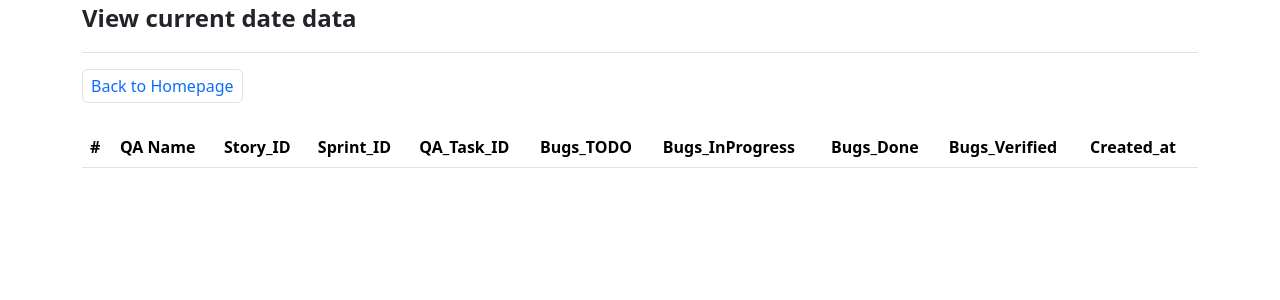
After one commit to lokeshjammi/Status_Update, a Flask app: page /view_current_date_data in a window 1280 px wide. The commit adds this page. Shown: the top 300 px of the page. Run offline with Flask 3, Linux system fonts and the light colour scheme; lists and menus that the app fills with data are empty; some libraries are stand-ins or nearby versions.

Commit message:
Demo Code commit

```diff
--- a/main.py
+++ b/main.py
@@ -1,14 +1,13 @@
 import os
-from cProfile import label
 
 from flask import Flask, render_template, request, url_for, redirect
 from flask_bootstrap import Bootstrap5
 from flask_sqlalchemy import SQLAlchemy
 from flask_wtf import FlaskForm
-from sqlalchemy import values
 from wtforms import StringField, SubmitField, EmailField, IntegerField
 from wtforms.fields.datetime import DateField
-from wtforms.validators import DataRequired, ReadOnly, Disabled
+from wtforms.validators import DataRequired
+from datetime import date
 
 app = Flask(__name__)
 Bootstrap5(app)
@@ -18,10 +17,7 @@ app.config['SQLALCHEMY_DATABASE_URI'] = 'sqlite:///' + os.path.join(base_file, "
 
 db = SQLAlchemy(app)
 
-
 #==============Database Tables================
-
-
 class Todays(db.Model):
     id = db.Column(type_=db.Integer, name="id", primary_key=True, autoincrement=True)
     name = db.Column(type_=db.String, name="name")
@@ -40,9 +36,7 @@ class Users(db.Model):
     user_id = db.Column(type_=db.Integer, name="user_id", primary_key=True, autoincrement=True)
     user_name = db.Column(type_=db.String, name="user_name", unique=True)
     user_email = db.Column(type_=db.String, name="user_email_id", unique=True)
-
 #==============Database Tables================
-
 with app.app_context():
     db.create_all()
 
@@ -74,7 +68,6 @@ class AddUsers(FlaskForm):
     new_qa_name = StringField(label="Name", validators=[DataRequired()])
     new_qa_email = EmailField(label="Email", validators=[DataRequired()])
     submit = SubmitField(label="Submit")
-
 
 @app.route("/")
 def homepage():
@@ -132,20 +125,21 @@ def view_registered_users():
     return render_template('view_users.html', users_data=users_data)
 
 
-@app.route("/update")
-def update_work_tickets():
-    return render_template('update.html')
+# @app.route("/update")
+# def update_work_tickets():
+#     return render_template('update.html')
 
 
-@app.route("/delete")
-def delete_work_tickets():
-    return render_template('delete.html')
+# @app.route("/delete")
+# def delete_work_tickets():
+#     return render_template('delete.html')
 
 @app.route("/view_all_data", methods=['POST', 'GET'])
 def view_all_data():
     db.session.rollback()
     view_all_data = db.session.query(Todays).all()
-    return render_template('view_all_users_data.html', users_data = view_all_data)
+    view_all_users = db.session.query(Users).all()
+    return render_template('view_all_users_data.html', users_data = view_all_data, all_users = view_all_users)
 
 @app.route("/edit_details/<int:selected_data_id>", methods=['POST', 'GET'])
 def edit_details(selected_data_id):
@@ -163,6 +157,11 @@ def edit_details(selected_data_id):
         return redirect(url_for('view_all_data'))
     return render_template('edit_details.html', edit_working_ticket=edit_working_ticket, edit_data=edit_data)
 
+@app.route("/view_current_date_data", methods=['POST', 'GET'])
+def view_current_date_data():
+    get_current_date = date.today()
+    today_datas = db.session.query(Todays).filter(Todays.current_date==get_current_date).all()
+    return render_template('view_current_date_data.html', today_datas=today_datas)
 
 if __name__ == '__main__':
     app.run(debug=True)
--- a/requirements.txt
+++ b/requirements.txt
@@ -1,8 +1,8 @@
 Bootstrap_Flask
 Requests
-WTForms
+WTForms~=3.1.2
 Flask_WTF
 Werkzeug
-Flask
+Flask~=3.0.3
 flask_sqlalchemy
 SQLAlchemy
--- /dev/null
+++ b/templates/view_current_date_data.html
@@ -0,0 +1,47 @@
+{% extends 'base.html' %}
+{% from 'bootstrap5/form.html' import render_form %}
+
+{% block title %}View current date data{% endblock %}
+
+{% block content %}
+    <div class="container">
+        <header class="d-flex align-items-center pb-3 mb-3 border-bottom">
+            <span class="fs-4"><b>View current date data</b></span>
+        </header>
+        <a href="{{ url_for('homepage') }}" class="d-inline-flex focus-ring py-1 px-2 text-decoration-none border rounded-2">
+            Back to Homepage
+        </a><br><br>
+        <table class="table">
+            <thead class="thead-dark">
+                <tr>
+                  <th scope="col">#</th>
+                  <th scope="col">QA Name</th>
+                  <th scope="col">Story_ID</th>
+                  <th scope="col">Sprint_ID</th>
+                  <th scope="col">QA_Task_ID</th>
+                  <th scope="col">Bugs_TODO</th>
+                  <th scope="col">Bugs_InProgress</th>
+                  <th scope="col">Bugs_Done</th>
+                  <th scope="col">Bugs_Verified</th>
+                  <th scope="col">Created_at</th>
+                </tr>
+            </thead>
+            <tbody>
+                {% for today_data in today_datas %}
+                    <tr>
+                        <th scope="row">{{ today_data.id }}</th>
+                        <td>{{ today_data.name }}</td>
+                        <td>{{ today_data.story_id }}</td>
+                        <td>{{ today_data.sprint_id }}</td>
+                        <td>{{ today_data.qa_task_id }}</td>
+                        <td>{{ today_data.bugs_todo }}</td>
+                        <td>{{ today_data.bugs_progress }}</td>
+                        <td>{{ today_data.bugs_done }}</td>
+                        <td>{{ today_data.bugs_verified }}</td>
+                        <td>{{ today_data.current_date }}</td>
+                    </tr>
+                {% endfor %}
+            </tbody>
+        </table>
+    </div>
+{% endblock %}
```
Also changed, not shown: templates/index.html (+6 -12 lines), templates/view_all_users_data.html (+7 -1 lines), instance/today_update.db.
